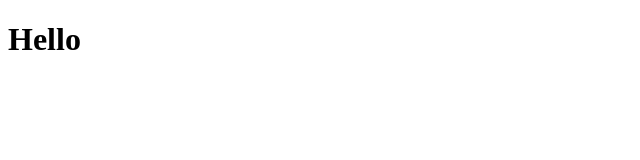
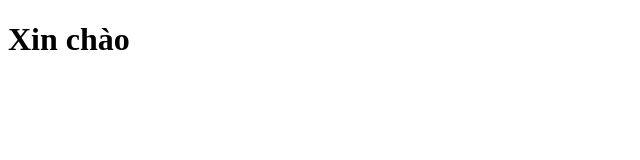
Before and after one commit to bphong673/getStrongerWithPhong.github.io, a plain HTML site: page index.html in a window 1280 px wide. Shown: the whole page, without its empty margins (0-640 px from the left). Drawn offline with Linux system fonts and the light colour scheme.

Commit message:
Update index.html

```diff
--- a/index.html
+++ b/index.html
@@ -7,6 +7,6 @@
     <title>Document - Hello</title>
 </head>
 <body>
-    <h1>Hello </h1>
+    <h1>Xin chào</h1>
 </body>
 </html>
```
